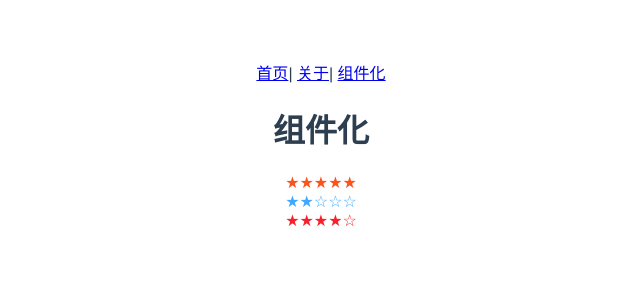
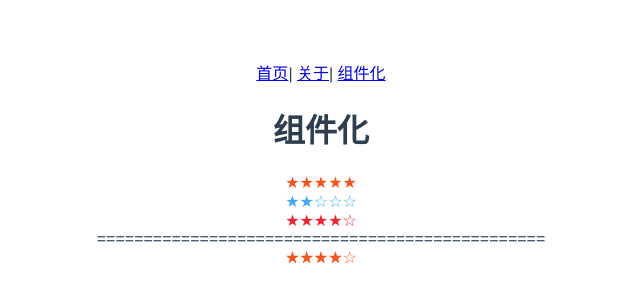
Before and after one commit to zhuanghaixin/vue3_demo, a Vue app in the folder geek-admin/: page /#/component in a window 1280 px wide. Shown: the top 302 px of the page, without its empty margins (319-959 px from the left). Built offline with nearby package versions, Linux system fonts and the light colour scheme.

Commit message:
upd: 极客时间 组件化 星级组件 组件事件

```diff
--- /dev/null
+++ b/geek-admin/src/components/Rate1.vue
@@ -0,0 +1,63 @@
+
+<template>
+    <div :style="fontStyle">
+        <div class="rate" @mouseout="mouseOut">
+            <span @mouseover="mouseOver(num)" v-for="num in 5" :key="num">☆</span>
+            <span class="hollow" :style="fontwidth">
+                <span @mouseover="mouseOver(num)" v-for="num in 5" :key="num">★</span>
+            </span>
+        </div>
+    </div>
+</template>
+
+<script setup>
+import { defineProps, computed, ref } from 'vue';
+let props = defineProps({
+    value: Number,
+    theme: {
+        type: String,
+        default: 'orange'
+    }
+})
+let width = ref(props.value);
+function mouseOver(i) {
+    console.log('mouseOVer')
+    console.log(i)
+    width.value = i
+    console.log('width.value===', width.value)
+}
+function mouseOut() {
+
+    width.value = props.value
+    console.log('width.value', width.value)
+    console.log('props.value', props.value)
+}
+const themeObj = {
+    'black': '#00',
+    'white': '#fff',
+    'red': '#f5222d',
+    'orange': '#fa541c',
+    'yellow': '#fadb14',
+    'green': '#73d13d',
+    'blue': '#40a9ff',
+}
+let fontStyle = computed(() => {
+
+    return `color:${themeObj[props.theme]}`
+})
+const fontwidth = computed(() => `width:${width.value}em;`)
+</script>
+<style scoped>
+.rate {
+    position: relative;
+    display: inline-block;
+}
+.rate > span.hollow {
+    position: absolute;
+    display: inline-block;
+    top: 0;
+    left: 0;
+    width: 0;
+    overflow: hidden;
+}
+</style>
--- a/geek-admin/src/pages/component.vue
+++ b/geek-admin/src/pages/component.vue
@@ -2,11 +2,19 @@
     <h1>组件化</h1>
     <Rate :value="5"></Rate>
     <Rate theme="blue" :value="2"></Rate>
-    <Rate theme="red" :value="4"></Rate>
+    <Rate theme="red" :value="4"></Rate>================================================
+    <Rate1 :value="3.5"></Rate1>
+    <!-- <h1>你的评分是{{ score }}</h1>
+    <Rate1 :value="score" @update-rate="update"></Rate1>-->
 </template>
 
 <script setup>
 
 import Rate from '../components/Rate.vue'
-console.log(Rate)
+import Rate1 from '../components/Rate1.vue'
+// let score = ref(3.5)
+// function update(num) {
+//     score.value = num
+// }
+
 </script>
```
